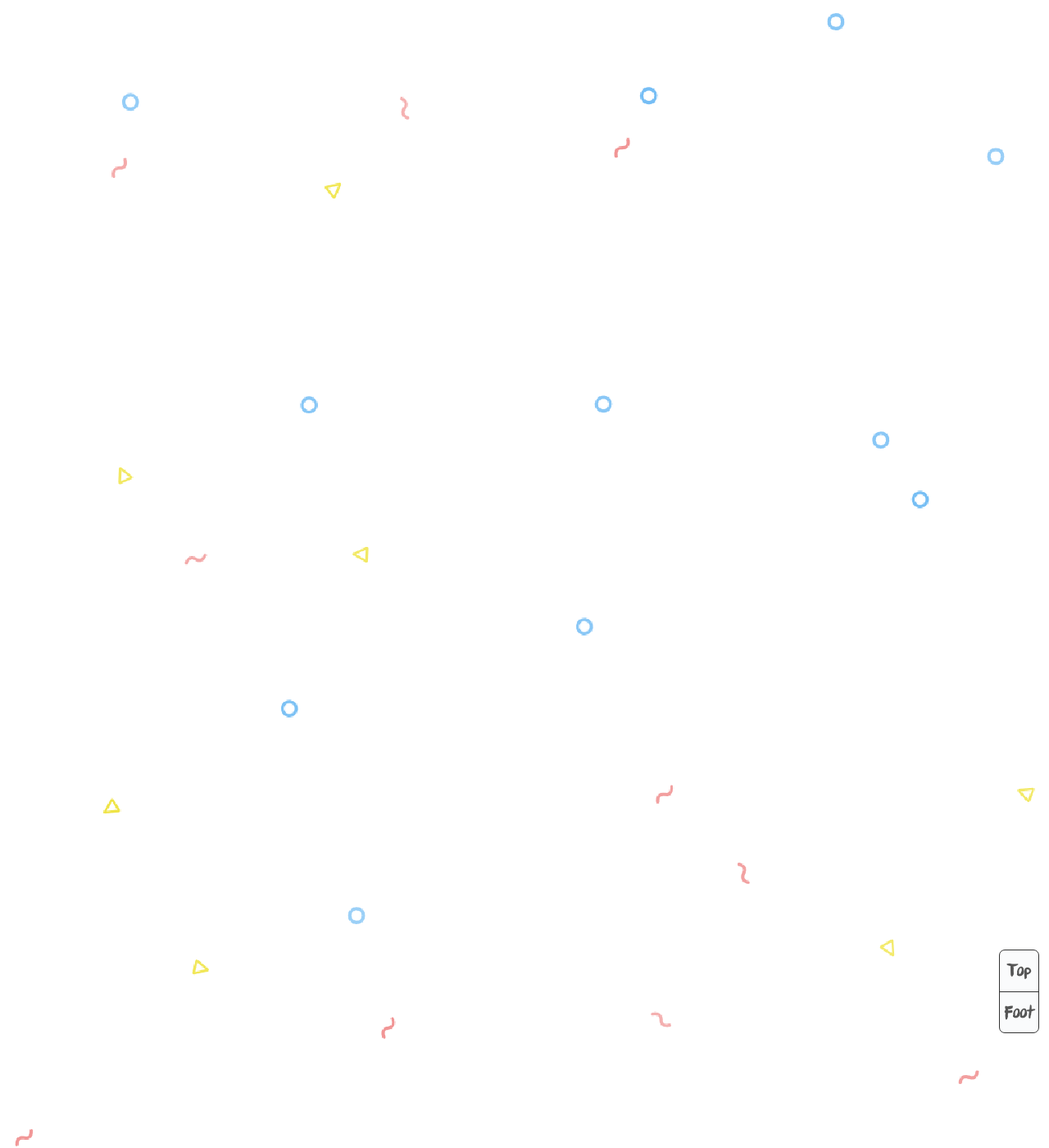
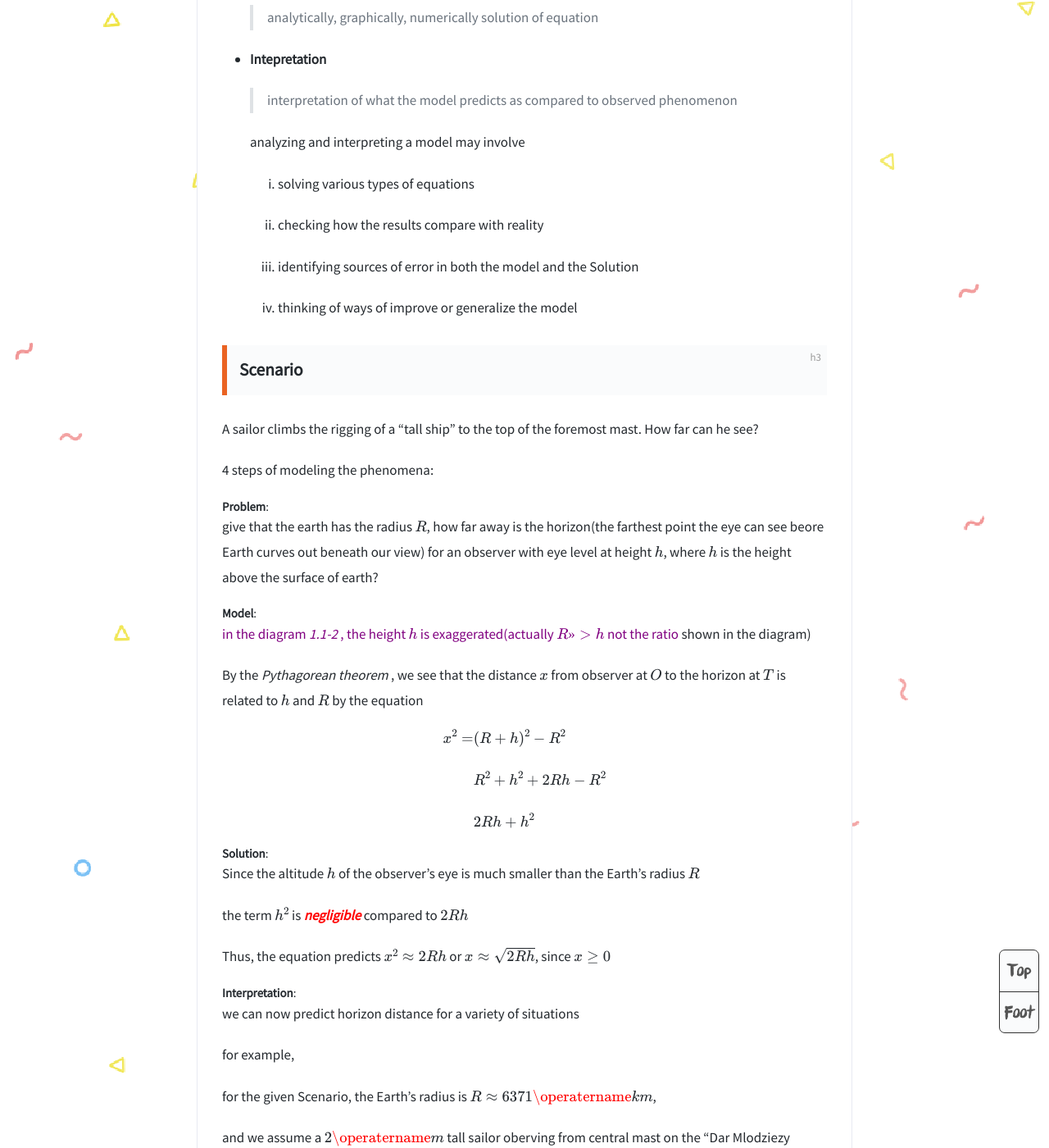
Before and after one commit to Zosuven/Zosuven.github.io, a Jekyll site: the page built from _posts/2020-05-11-amath250.md, in a window 1280 px wide and 1400 px high, scrolled down 1732 px. Shown: the whole window at 82% size. Built offline with Jekyll 4.4.1, drawn with Linux system fonts in a browser that asks for light colours; formulas are drawn with MathJax 3; some of the changed text lies outside the part shown.

Commit message:
Update 2020-05-11-amath250.md

```diff
--- a/_posts/2020-05-11-amath250.md
+++ b/_posts/2020-05-11-amath250.md
@@ -7,3 +7,115 @@ color: rgb(204,255,229)
 cover: ''
 tags: notes amath
 ---
+{% include toc.html %}
+# Chapter 1
+
+## 1.1 What is a Mathematical model?
+
+4 steps in modeling a physical situation can involve a variety of mathematical techniques(geometry, algebra, approximation, and solurion of equations)
+
+process of Mathematical modeling:
+
+- **Problem statement**
+
+  >a detailed and thorough description of the phenomena
+
+- **Model creation**
+
+  >the use of all relevant guiding principles to relate the quatities involved
+
+  eg. results in equation, a mathematical model representing the phenomena
+
+  when creating a model we need to:
+
+  1. write down what is known(a picture to help)
+
+  2. define any varibles and constants, and their units of measure
+
+  3. identify what governing principles apply
+
+  4. express these principles in terms of the variables
+
+- **Solution**
+
+  >analytically, graphically, numerically solution of equation
+
+- **Intepretation**
+
+  >interpretation of what the model predicts as compared to observed phenomenon
+
+  analyzing and interpreting a model may involve
+
+  1. solving various types of equations
+
+  2. checking how the results compare with reality
+
+  3. identifying sources of error in both the model and the Solution
+
+  4. thinking of ways of improve or generalize the model
+
+### **Scenario**
+
+A sailor climbs the rigging of a "tall ship" to the top of the foremost mast. How far can he see?
+
+4 steps of modeling the phenomena:
+
+##### **Problem**:
+
+give that the earth has the radius $R$,
+how far away is the horizon(the farthest point the eye can see beore Earth curves out beneath our view) for an observer
+with eye level at height $h$, where $h$ is the height above the surface of earth?
+
+##### **Model**:
+
+<span style="color:purple">in the diagram *1.1-2* , the height $h$ is exaggerated(actually $R>>>h$ not the ratio</span>
+shown in the diagram)
+
+By the *Pythagorean theorem* , we see that the distance $x$ from observer at $O$
+to the horizon at $T$  is related to $h$ and $R$ by the equation
+
+$$
+\begin{aligned}
+x^2 = &(R+h)^2 - R^2 \\\\
+&R^2 + h^2 + 2Rh - R^2 \\\\
+&2Rh +h^2
+\end{aligned}
+$$
+
+##### **Solution**:
+
+Since the altitude $h$ of the observer's eye is much smaller than the Earth's radius $R$
+
+the term $h^2$ is <span style="color:red">***negligible***</span> compared to $2Rh$
+
+Thus, the equation predicts $x^2 \approx 2Rh$ or $x \approx \sqrt{2Rh}$, since $x\ge 0$
+
+##### **Interpretation**:
+
+we can now predict horizon distance for a variety of situations
+
+for example,
+
+for the given Scenario, the Earth's radius is $R \approx 6371 \operatername{km}$,
+
+and we assume a $2 \operatername{m}$ tall sailor oberving from central mast on the "Dar Mlodziezy sailing" ship,
+
+for which the height of the central mast is $197 \operatername{ft}$ above the deck, or about $66 \operatername{m}$
+above water.
+
+thus $h= 66+2= 68 \operatername{m}$, so the horizon is approximately $sqrt{2\times 6371000\times 68} \approx 29436 \operatername{m}$, or $29.4\operatername{km}$ distant.
+
+
+<span style="color:red">✮</span> acknowledge possible sources of errored
+
+result from physical features of the situation that we ignored (in formulating our mathematical model)
+
+we neglected:
+
+- haze created by moisture/particule matter in the atmosphere(影响能见度)
+
+- atmospheric refraction (the same effect that makes the sun look bigger at sunset), which causes a further error, adding about 9 percent to out predictions
+
+- if the viewer is on land rather than water, the topography of the Earth's surface will come into play.
+
+**reference**: Adam, J.A.(2009). *A Mathematical Nature Walk*(pp.6465).New Jersey: Princeton University Press.
```
